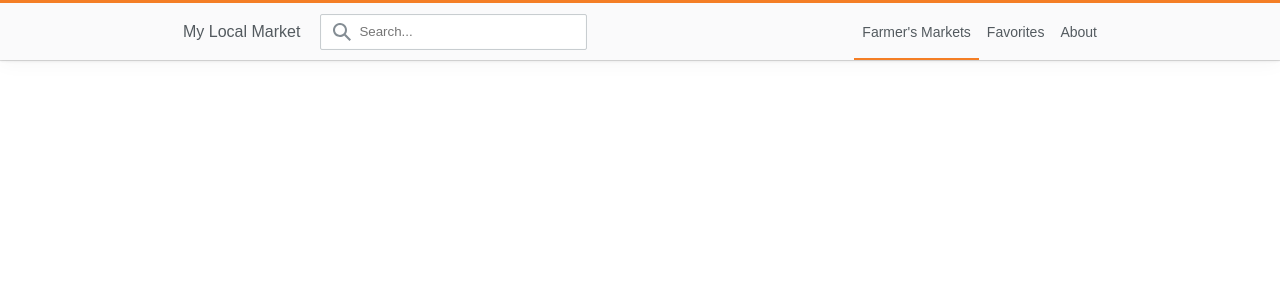
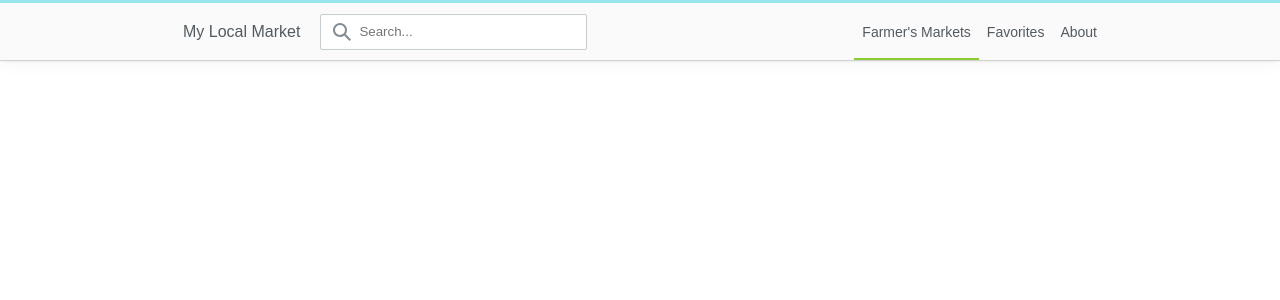
Before and after one commit to naclonts/mylocalmarket, a Django app: template markets/templates/markets/base.html in a window 1280 px wide. Shown: the top 300 px of the page. Run offline with Django 3.2, Linux system fonts and the light colour scheme; the template is opened without the code that fills it, so the values that code supplies are empty; some libraries are stand-ins or nearby versions.

Commit message:
updated border colors

```diff
--- a/markets/static/css/styles.css
+++ b/markets/static/css/styles.css
@@ -27,7 +27,8 @@ body {
     z-index: 1000;
 }
 .market-header {
-    border-top: 3px solid hsl(26, 90%, 55%);
+    /*border-top: 3px solid hsl(26, 90%, 55%);*/
+    border-top: 3px solid hsl(185, 70%, 76%);
     height: 60px;
     width: 100%;
     top: 0;
@@ -74,7 +75,7 @@ body {
 }
 
 .market-header .navigation .-item._current .-link {
-    border-bottom: 2px solid hsl(26, 90%, 55%);
+    border-bottom: 2px solid hsl(85, 60%, 50%);
 }
 
 .market-header .-link {
```
